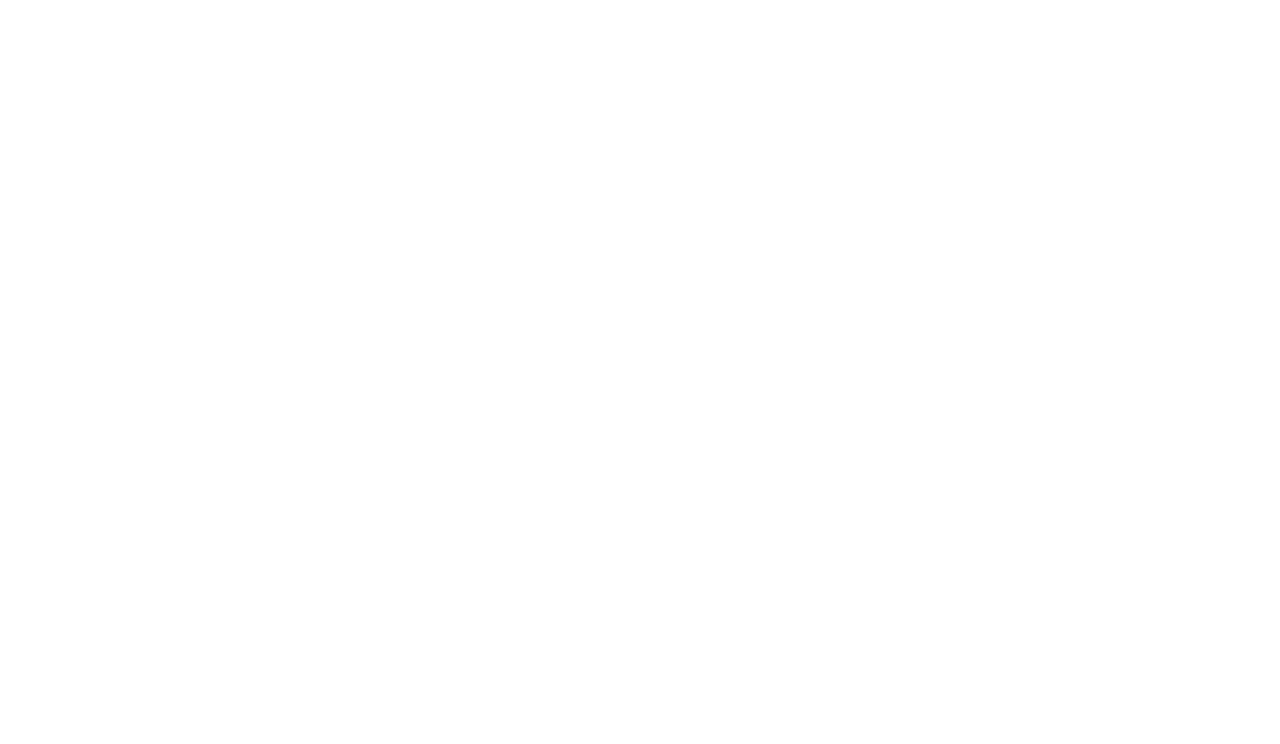
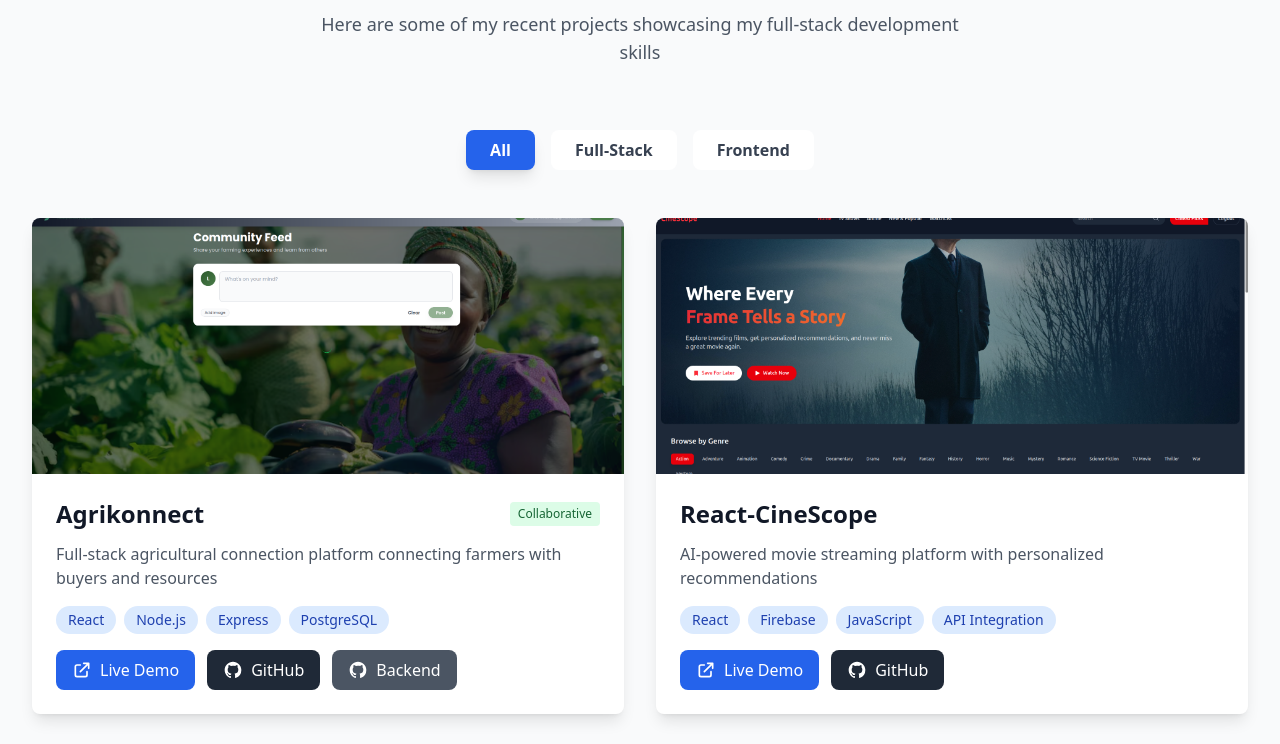
Before and after one commit to Hillary90/portfolio-rt, a React (Vite) app: page / in a window 1280 px wide. Shown: the part 1920-2664 px from the top of the page. Before the commit the page ends 1750 px from the top, so only its background shows below. Built offline with nearby package versions, Linux system fonts and the light colour scheme.

Commit message:
Add Projects section with filtering and project cards

```diff
--- a/src/App.jsx
+++ b/src/App.jsx
@@ -1,6 +1,7 @@
 import Navbar from './components/Navbar';
 import Hero from './components/Hero';
 import About from './components/About';
+import Projects from './components/Projects';
 
 function App() {
   return (
@@ -9,6 +10,7 @@
       <main>
         <Hero />
         <About />
+        <Projects />
         {/* Other sections will be added here */}
       </main>
     </div>
--- /dev/null
+++ b/src/components/Projects.jsx
@@ -0,0 +1,138 @@
+import { useState } from 'react';
+import projectsData from '../data/projects.json';
+
+const Projects = () => {
+  const [filter, setFilter] = useState('All');
+
+  const categories = ['All', 'Full-Stack', 'Frontend'];
+
+  const filteredProjects = filter === 'All'
+    ? projectsData
+    : projectsData.filter(project => project.category === filter);
+
+  return (
+    <section id="projects" className="py-20 px-4 sm:px-6 lg:px-8 bg-gray-50 dark:bg-gray-800 transition-colors duration-300">
+      <div className="max-w-7xl mx-auto">
+        {/* Section Title */}
+        <div className="text-center mb-16">
+          <h2 className="text-4xl sm:text-5xl font-bold text-gray-900 dark:text-white mb-4">
+            My Projects
+          </h2>
+          <div className="w-24 h-1 bg-blue-600 dark:bg-blue-400 mx-auto mb-8"></div>
+          <p className="text-lg text-gray-600 dark:text-gray-400 max-w-2xl mx-auto">
+            Here are some of my recent projects showcasing my full-stack development skills
+          </p>
+        </div>
+
+        {/* Filter Buttons */}
+        <div className="flex flex-wrap justify-center gap-4 mb-12">
+          {categories.map((category) => (
+            <button
+              key={category}
+              onClick={() => setFilter(category)}
+              className={`px-6 py-2 rounded-lg font-semibold transition-all duration-200 ${
+                filter === category
+                  ? 'bg-blue-600 text-white shadow-lg'
+                  : 'bg-white dark:bg-gray-700 text-gray-700 dark:text-gray-300 hover:bg-gray-100 dark:hover:bg-gray-600'
+              }`}
+            >
+              {category}
+            </button>
+          ))}
+        </div>
+
+        {/* Projects Grid */}
+        <div className="grid grid-cols-1 md:grid-cols-2 gap-8">
+          {filteredProjects.map((project) => (
+            <div
+              key={project.id}
+              className="bg-white dark:bg-gray-900 rounded-lg shadow-lg overflow-hidden hover:shadow-2xl transform hover:-translate-y-2 transition-all duration-300"
+            >
+              {/* Project Image */}
+              <div className="h-64 overflow-hidden bg-gray-200 dark:bg-gray-700">
+                <img
+                  src={project.image}
+                  alt={project.title}
+                  className="w-full h-full object-cover hover:scale-110 transition-transform duration-300"
+                />
+              </div>
+
+              {/* Project Content */}
+              <div className="p-6">
+                <div className="flex items-center justify-between mb-3">
+                  <h3 className="text-2xl font-bold text-gray-900 dark:text-white">
+                    {project.title}
+                  </h3>
+                  {project.collaborative && (
+                    <span className="text-xs bg-green-100 dark:bg-green-900 text-green-800 dark:text-green-200 px-2 py-1 rounded">
+                      Collaborative
+                    </span>
+                  )}
+                </div>
+
+                <p className="text-gray-600 dark:text-gray-400 mb-4">
+                  {project.description}
+                </p>
+
+                {/* Technologies */}
+                <div className="flex flex-wrap gap-2 mb-4">
+                  {project.technologies.map((tech, index) => (
+                    <span
+                      key={index}
+                      className="px-3 py-1 bg-blue-100 dark:bg-blue-900 text-blue-800 dark:text-blue-200 text-sm rounded-full"
+                    >
+                      {tech}
+                    </span>
+                  ))}
+                </div>
+
+                {/* Links */}
+                <div className="flex flex-wrap gap-3">
+                  <a
+                    href={project.liveDemo}
+                    target="_blank"
+                    rel="noopener noreferrer"
+                    className="flex items-center gap-2 px-4 py-2 bg-blue-600 hover:bg-blue-700 text-white rounded-lg transition-colors duration-200"
+                  >
+                    <svg className="w-5 h-5" fill="none" stroke="currentColor" viewBox="0 0 24 24">
+                      <path strokeLinecap="round" strokeLinejoin="round" strokeWidth={2} d="M10 6H6a2 2 0 00-2 2v10a2 2 0 002 2h10a2 2 0 002-2v-4M14 4h6m0 0v6m0-6L10 14" />
+                    </svg>
+                    Live Demo
+                  </a>
+
+                  <a
+                    href={project.githubFrontend}
+                    target="_blank"
+                    rel="noopener noreferrer"
+                    className="flex items-center gap-2 px-4 py-2 bg-gray-800 hover:bg-gray-900 dark:bg-gray-700 dark:hover:bg-gray-600 text-white rounded-lg transition-colors duration-200"
+                  >
+                    <svg className="w-5 h-5" fill="currentColor" viewBox="0 0 24 24">
+                      <path fillRule="evenodd" d="M12 2C6.477 2 2 6.484 2 12.017c0 4.425 2.865 8.18 6.839 9.504.5.092.682-.217.682-.483 0-.237-.008-.868-.013-1.703-2.782.605-3.369-1.343-3.369-1.343-.454-1.158-1.11-1.466-1.11-1.466-.908-.62.069-.608.069-.608 1.003.07 1.531 1.032 1.531 1.032.892 1.53 2.341 1.088 2.91.832.092-.647.35-1.088.636-1.338-2.22-.253-4.555-1.113-4.555-4.951 0-1.093.39-1.988 1.029-2.688-.103-.253-.446-1.272.098-2.65 0 0 .84-.27 2.75 1.026A9.564 9.564 0 0112 6.844c.85.004 1.705.115 2.504.337 1.909-1.296 2.747-1.027 2.747-1.027.546 1.379.202 2.398.1 2.651.64.7 1.028 1.595 1.028 2.688 0 3.848-2.339 4.695-4.566 4.943.359.309.678.92.678 1.855 0 1.338-.012 2.419-.012 2.747 0 .268.18.58.688.482A10.019 10.019 0 0022 12.017C22 6.484 17.522 2 12 2z" clipRule="evenodd" />
+                    </svg>
+                    GitHub
+                  </a>
+
+                  {project.githubBackend && (
+                    <a
+                      href={project.githubBackend}
+                      target="_blank"
+                      rel="noopener noreferrer"
+                      className="flex items-center gap-2 px-4 py-2 bg-gray-600 hover:bg-gray-700 dark:bg-gray-600 dark:hover:bg-gray-500 text-white rounded-lg transition-colors duration-200"
+                    >
+                      <svg className="w-5 h-5" fill="currentColor" viewBox="0 0 24 24">
+                        <path fillRule="evenodd" d="M12 2C6.477 2 2 6.484 2 12.017c0 4.425 2.865 8.18 6.839 9.504.5.092.682-.217.682-.483 0-.237-.008-.868-.013-1.703-2.782.605-3.369-1.343-3.369-1.343-.454-1.158-1.11-1.466-1.11-1.466-.908-.62.069-.608.069-.608 1.003.07 1.531 1.032 1.531 1.032.892 1.53 2.341 1.088 2.91.832.092-.647.35-1.088.636-1.338-2.22-.253-4.555-1.113-4.555-4.951 0-1.093.39-1.988 1.029-2.688-.103-.253-.446-1.272.098-2.65 0 0 .84-.27 2.75 1.026A9.564 9.564 0 0112 6.844c.85.004 1.705.115 2.504.337 1.909-1.296 2.747-1.027 2.747-1.027.546 1.379.202 2.398.1 2.651.64.7 1.028 1.595 1.028 2.688 0 3.848-2.339 4.695-4.566 4.943.359.309.678.92.678 1.855 0 1.338-.012 2.419-.012 2.747 0 .268.18.58.688.482A10.019 10.019 0 0022 12.017C22 6.484 17.522 2 12 2z" clipRule="evenodd" />
+                      </svg>
+                      Backend
+                    </a>
+                  )}
+                </div>
+              </div>
+            </div>
+          ))}
+        </div>
+      </div>
+    </section>
+  );
+};
+
+export default Projects;
```
